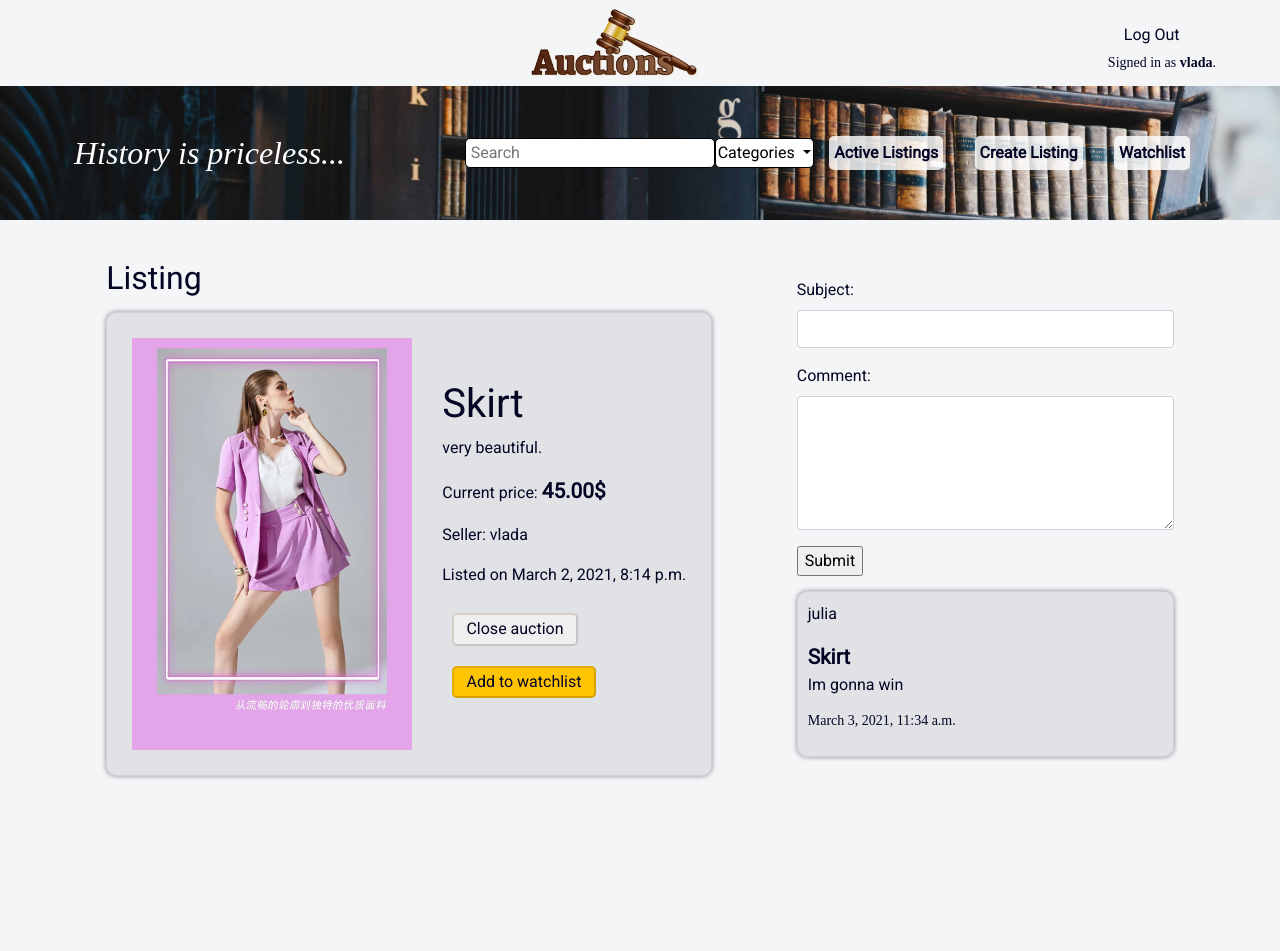
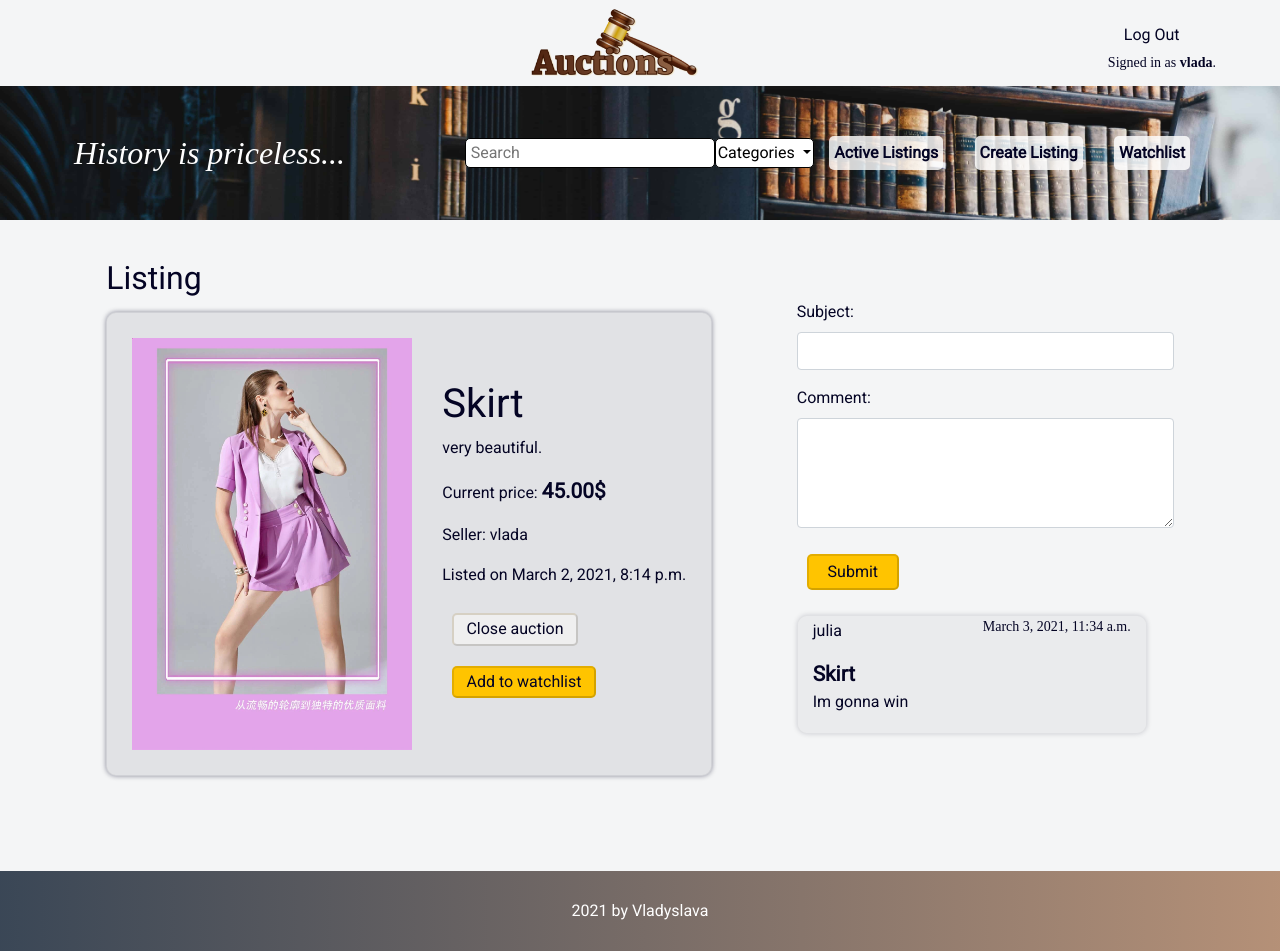
Before and after one commit to VladaPysh/Commerce, a Django app: a page that uses auctions/templates/auctions/item.html in a window 1280 px wide. Before the commit the page ends 779 px from the top, so only its background shows below. Run offline with Django 3.2, Linux system fonts and the light colour scheme; a user stored in the database is signed in; data comes from the database, SQL or seed files in the repository; both versions use the stored data as it was after the commit; some libraries are stand-ins or nearby versions; some web fonts are replaced.

Commit message:
added footer and finished comment section

```diff
--- a/auctions/forms.py
+++ b/auctions/forms.py
@@ -7,7 +7,7 @@
         fields = ['title', 'description', 'price', 'image', 'category']
         widgets = {
             'title': TextInput(attrs={'class': 'form-control'}),
-            'description': Textarea(attrs={'class': 'form-control'}),
+            'description': Textarea(attrs={'class': 'form-control', 'rows': '5'}),
             'price': NumberInput(attrs={'class': 'form-control col-6'})
         }
 
@@ -17,7 +17,7 @@
         fields = ['subject','comment']
         widgets = {
             'subject': TextInput(attrs={'class': 'form-control'}),
-            'comment': Textarea(attrs={'class': 'form-control', 'rows': '5'}),
+            'comment': Textarea(attrs={'class': 'form-control', 'rows': '4'}),
         }
 
 class Bid(ModelForm):
--- a/auctions/static/auctions/styles.css
+++ b/auctions/static/auctions/styles.css
@@ -1,7 +1,8 @@
 body {
     background-color: #2533440c;
     font-family: Roboto;
-    color: rgb(4, 4, 36)
+    color: rgb(4, 4, 36);
+    min-height: 100vh;
 }
 
 a {
@@ -118,10 +119,6 @@
     transition: 0.1s;
 }
 
-.p {
-    padding: 10px 0;
-}
-
 .item {
     border: 0.5px solid rgba(4, 4, 36, 0.075);
     border-radius: 10px;
@@ -162,3 +159,26 @@
 b {
     font-size: 1.3rem;
 }
+
+.comment_section {
+    display: flex;
+    flex-direction: column;
+    max-width: 350px;
+    border: 0.5px solid rgba(4, 4, 36, 0.041);
+    border-radius: 10px;
+    margin-top: 15px;
+    padding: 3px 15px;
+    background-color: rgba(4, 4, 36, 0.041);
+    box-shadow: 0 0 5px rgba(4, 4, 36, 0.158);
+}
+
+.comment {
+    display: flex;
+    justify-content: space-between;
+}
+
+.footer {
+    background: linear-gradient(90deg, #253344e5 0%, #b08567e0 102.76%);
+    margin-top: 10vh;
+    min-height: 10vh;
+}
--- a/auctions/templates/auctions/index.html
+++ b/auctions/templates/auctions/index.html
@@ -25,6 +25,7 @@
         </div>
     </div>
 </div>
+
 <h2 class="margin margin-top">Active Listings</h2>
 <div class="margin flex">
     {% for listing in listings %}
--- a/auctions/templates/auctions/item.html
+++ b/auctions/templates/auctions/item.html
@@ -62,9 +62,8 @@
         <p style="max-width: 500px;">{{ listing.description }}</p>
         Current price: <b>{{ listing.price }}$</b></p>
         <p>{{ listing.get_category_display }}</p>
-    <p>Seller: {{ listing.user }}
+        <p>Seller: {{ listing.user }} </p>
         <p>Listed on {{ listing.date_created }}</p>
-
 
         {% if request.user == listing.user %}
           {% if listing.status == False %}
@@ -80,7 +79,7 @@
           <form action="{% url 'item' listing.title %}" method="POST">
             {% csrf_token %}
             {{ bid }}$
-    <button class="button remove" type="submit">Place a bid</button>
+            <button class="button add" type="submit">Place a bid</button>
           </form>
           {% endif %}
 
@@ -104,22 +103,28 @@
     <form action="{% url 'comment' listing.title %}" method="POST">
       {% csrf_token %}
       {{ form.as_p }}
-  <input type="submit" value="Submit">
+      <input class="button add" type="submit" value="Submit">
     </form>
 
-
     {% for comment in listing.comment.all %}
-<div class="item">
-  <p>{{ comment.user }}</p>
+    <div class="comment_section">
+      <div class="comment">
+        <p class="username"> {{ comment.user }}</p>
+        <h6>{{ comment.date }}</h6>
+      </div>
+      <div>
         <b>{{ comment.subject }}</b>
         <p>{{ comment.comment }}</p>
-  <p><h6>{{ comment.date }}</h6></p>
+      </div>
+      <div class="comment">
+        <div></div>
         {% if request.user == comment.user %}
         <a class="button remove" href="{% url 'delete_comment' comment.subject %}">Delete comment</a>
         {% endif %}
       </div>
     </div>
+    {% endfor %}
   </div>
-{% endfor %}
+</div>
 
 {% endblock %}
--- a/auctions/templates/auctions/layout.html
+++ b/auctions/templates/auctions/layout.html
@@ -43,5 +43,9 @@
     </div>
         {% block body %}
         {% endblock %}
+        <footer class="footer flex">
+            <p class="flex-item" style="color: white">2021 by Vladyslava</p>
+        </footer>
     </body>
+
 </html>
```
Also changed, not shown: db.sqlite3. Lines whose indentation alone changed are shown as unchanged.
